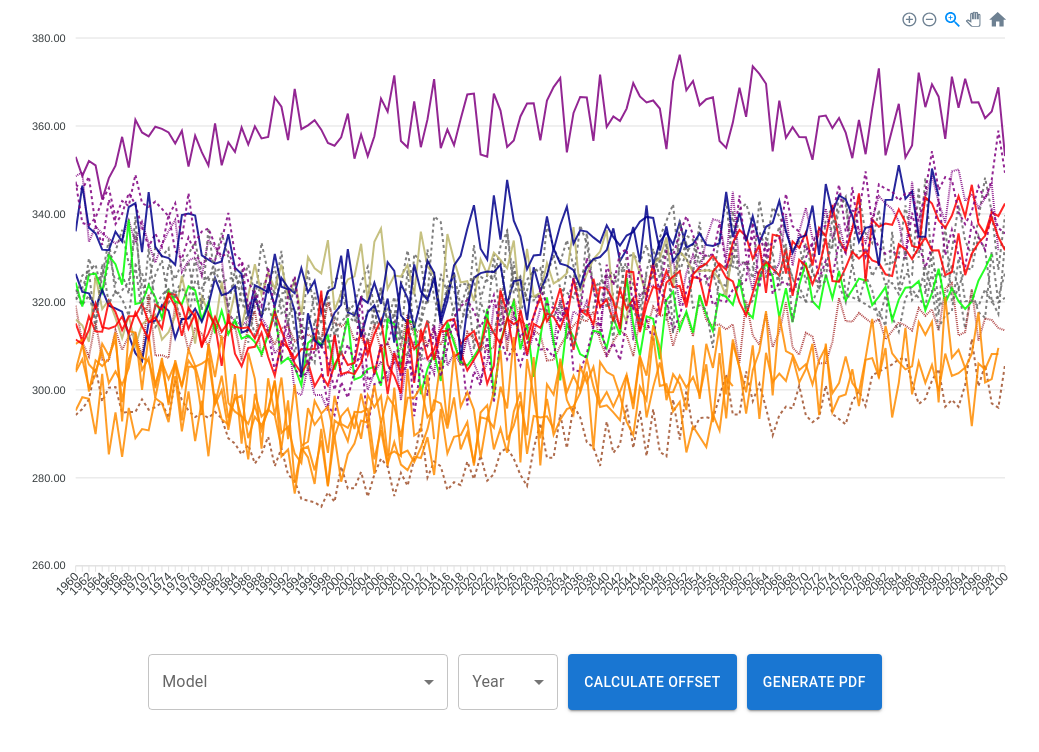
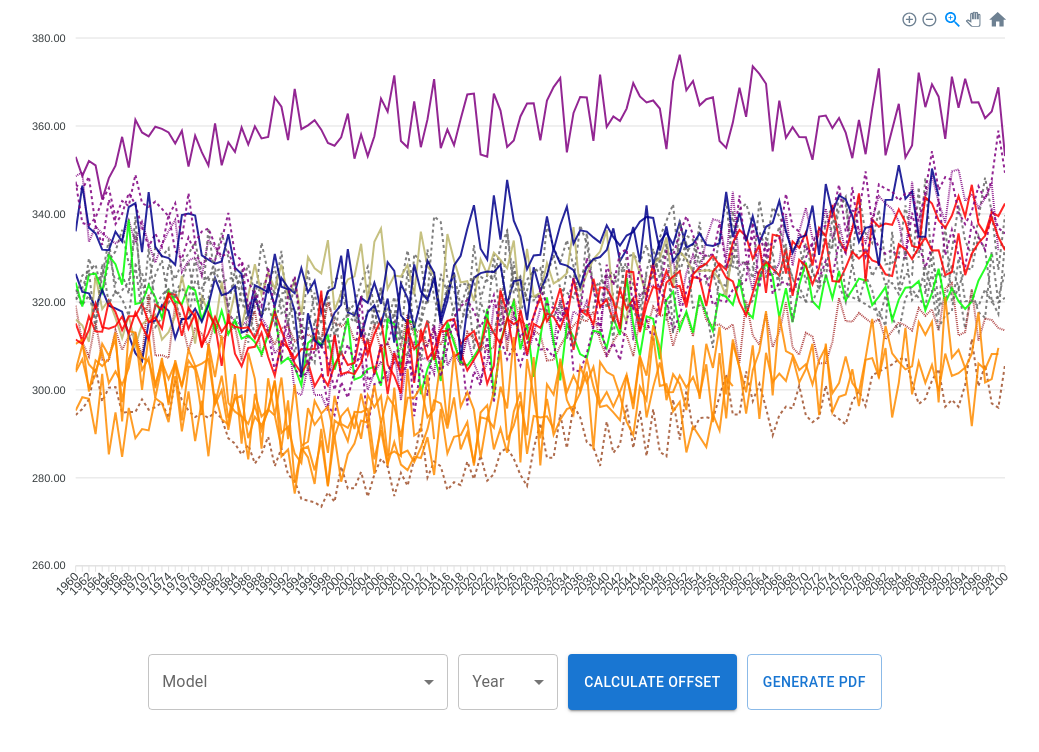
Before and after one commit to thomasmarwitz/react-plotting, a React (Create React App) app: page / in a window 1280 px wide. Shown: the top 752 px of the page, without its empty margins (125-1164 px from the left). Built offline with nearby package versions, Linux system fonts and the light colour scheme; what pdfmake would draw is missing.

Commit message:
changed visual repr of button

```diff
--- a/src/App.js
+++ b/src/App.js
@@ -91,7 +91,7 @@ export default function App() {
                     Calculate Offset
                 </Button>
                 <Button
-                    variant="contained"
+                    variant="outlined"
                     style={{margin: "5px"}}
                     onClick={handleMakePdf}
                 >
```
